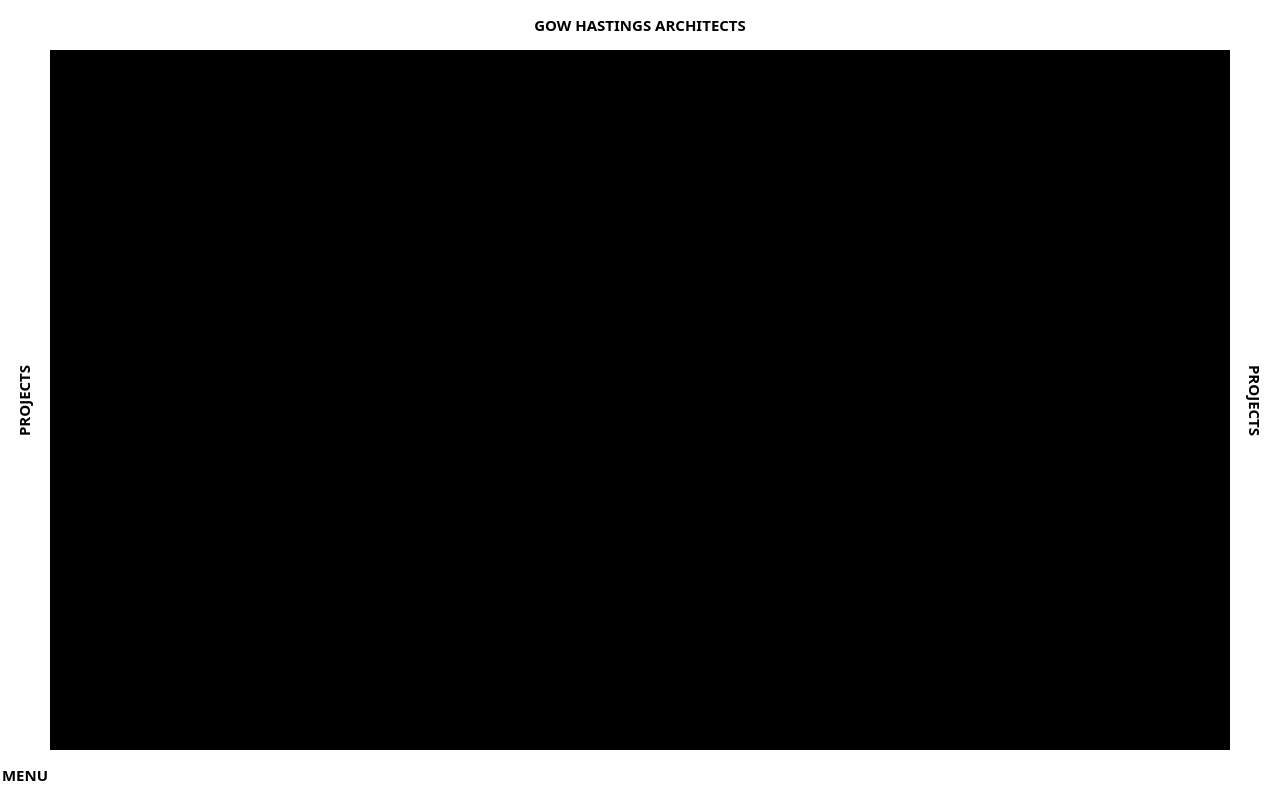
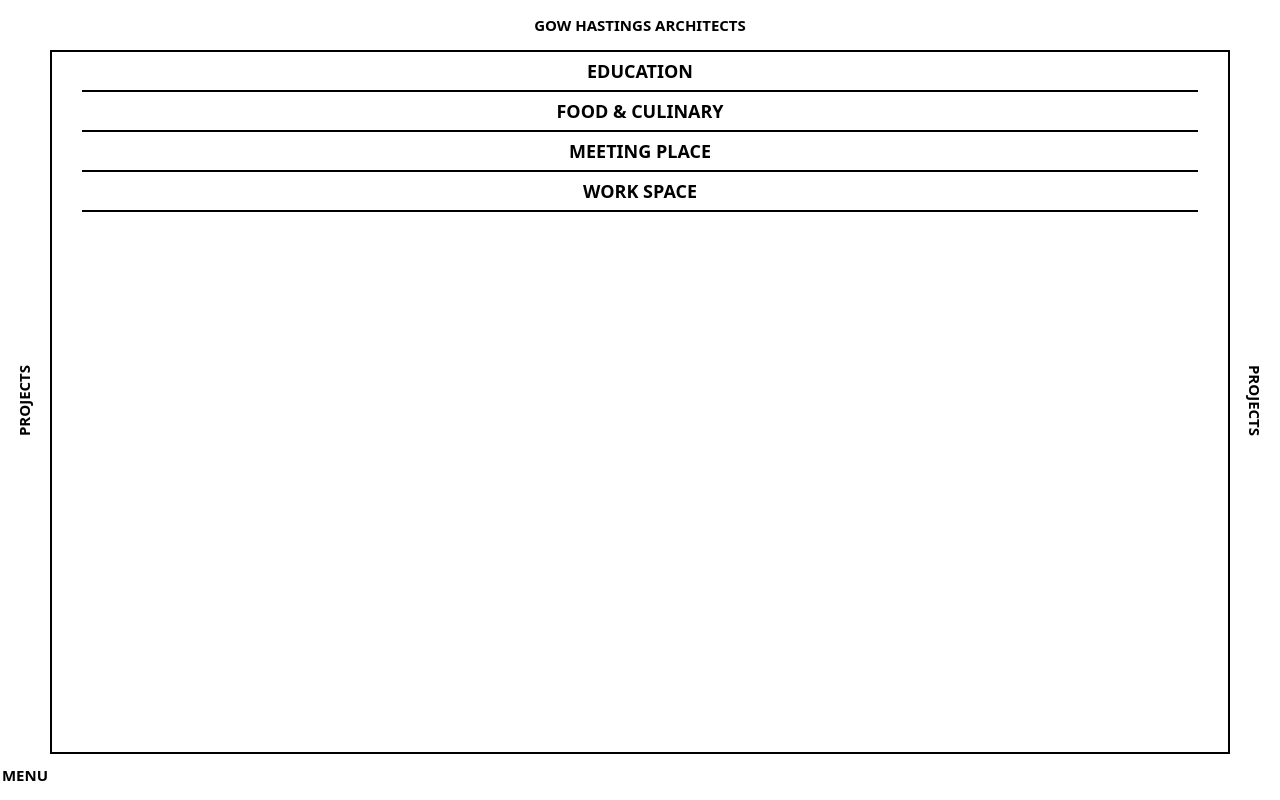
Before and after one commit to KimJi-An/Architect_Studio, a website built with Vite: page index.html in a window 1280 px wide. Built offline with nearby package versions, Linux system fonts and the light colour scheme.

Commit message:
nav 만들기

```diff
--- a/index.html
+++ b/index.html
@@ -13,9 +13,14 @@
     <span>Projects</span>
   </div>
   <main class="main">
-    <div class="big-block">
-
-    </div>
+    <nav class="main__nav">
+      <ul>
+        <li class="main__nav-item">Education</li>
+        <li class="main__nav-item">Food & Culinary</li>
+        <li class="main__nav-item">Meeting Place</li>
+        <li class="main__nav-item">Work Space</li>
+      </ul>
+    </nav>
   </main>
   <div class="bar">
     <span>Projects</span>
--- a/styles/style.scss
+++ b/styles/style.scss
@@ -33,11 +33,22 @@ body {
 	}
 
 	.main {
-		background-color: black;
 		overflow-y: scroll;
+		height: 100%;
+		padding: 0 30px;
+		border: 2px solid black;
 
-		.big-block {
+		.main__nav {
+			display: grid;
+			text-transform: uppercase;
+			font-size: 18px;
+			font-weight: 700;
 
+			.main__nav-item {
+				padding: 10px;
+				text-align: center;
+				border-bottom: 2px solid black;
+			}
 		}
 	}
 }
```
